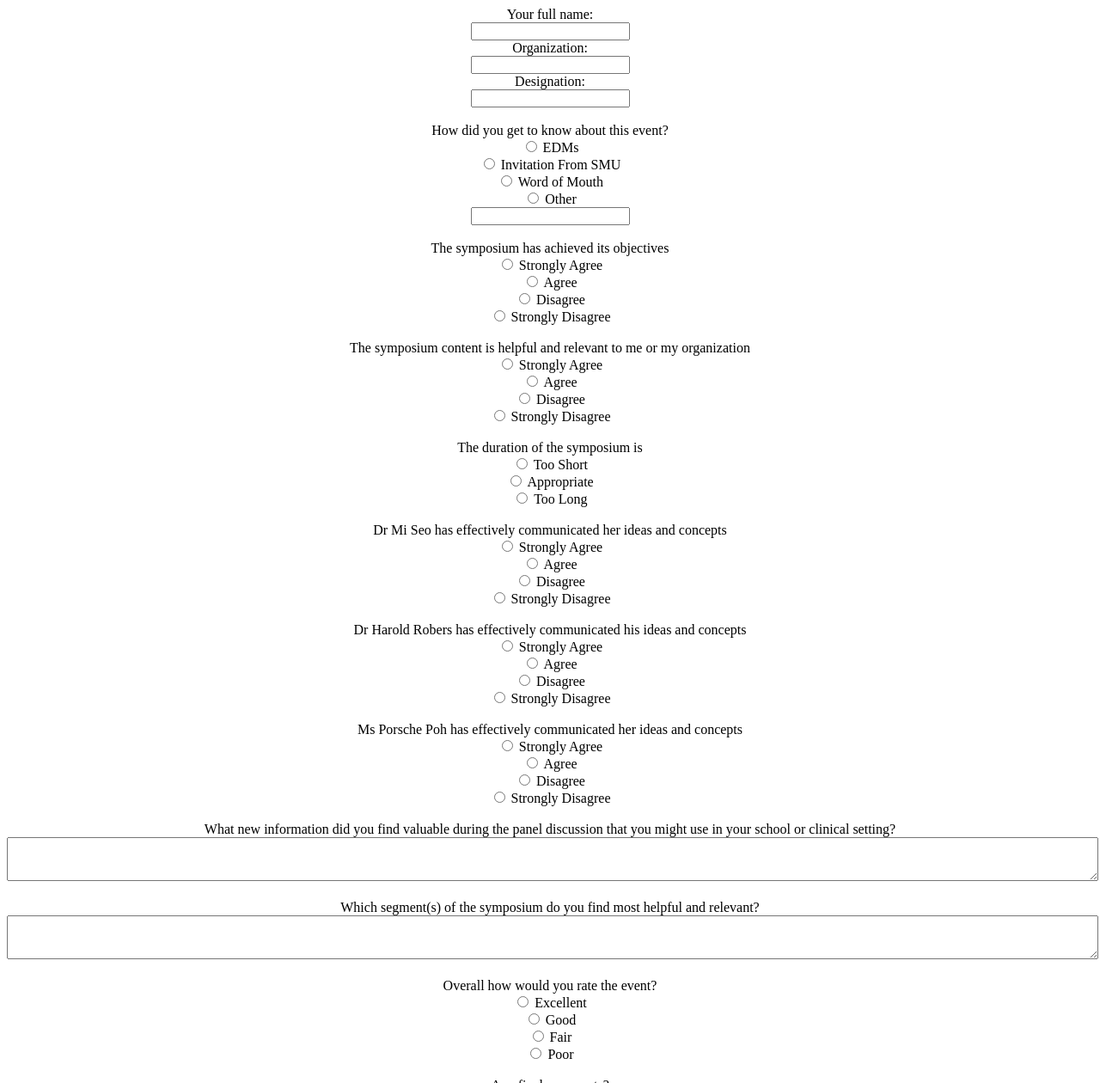
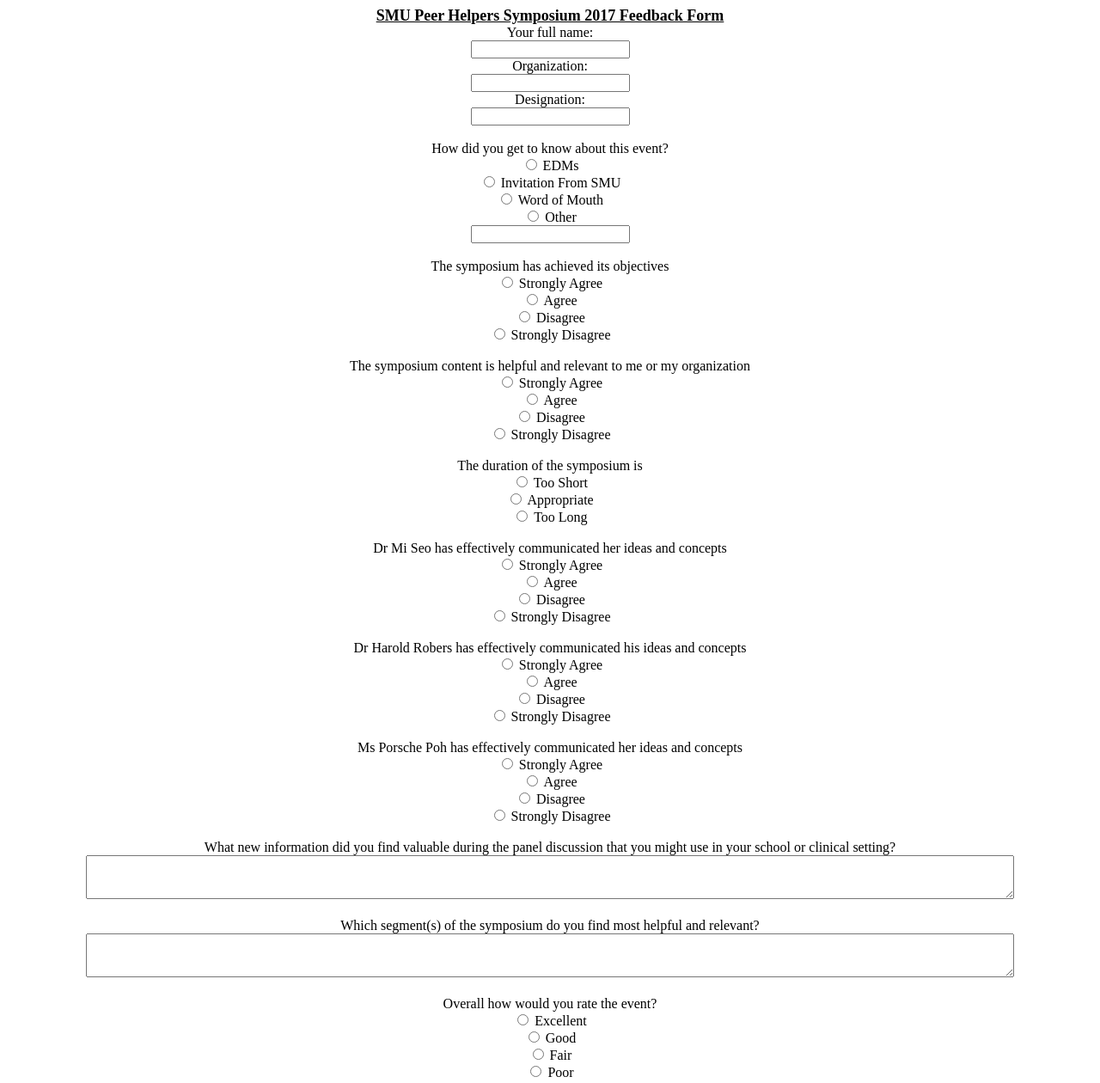
Before and after one commit to chongcher/PHSymposium2017, a website: page app/feedback/feedback.html in a window 1280 px wide. Shown: the top 1260 px of the page at 86% size. Drawn offline with Linux system fonts and the light colour scheme; files that its build step writes are made by us from their sources.

Commit message:
Updated feedback form UI and header/footer

```diff
--- a/app/feedback/feedback.css
+++ b/app/feedback/feedback.css
@@ -4,6 +4,12 @@
   /*border: 1px solid green;*/
 }
 
+p.title {
+  font-weight: bold;
+  font-size: large;
+  text-decoration: underline;
+}
+
 textarea {
-  width: 100%; /*fits text box to device width*/
+  width: 85%; /*fits text box to device width*/
 }
--- a/app/feedback/feedback.html
+++ b/app/feedback/feedback.html
@@ -3,6 +3,9 @@
 <link rel="stylesheet" href="feedback/feedback.css">
 </head>
 <body>
+  <p class="title">
+    SMU Peer Helpers Symposium 2017 Feedback Form
+  </p>
   <form ng-submit="submit()" method="post" name="FeedbackForm">
     <!--q1-->
     <p>
@@ -176,5 +179,5 @@
 
   </form>
 
-  <img src="/img/footer.png" alt="footer.png" width= "100%"></img>
+  <img src="/img/footer.svg" alt="footer.svg" width= "100%"></img>
 </body>
```
Also changed, not shown: app/index.html (+1 -1 lines), app/img/footer.png (deleted), app/img/footer.svg (added), app/img/header.png (deleted), app/img/header.svg (added), 1 other file.
